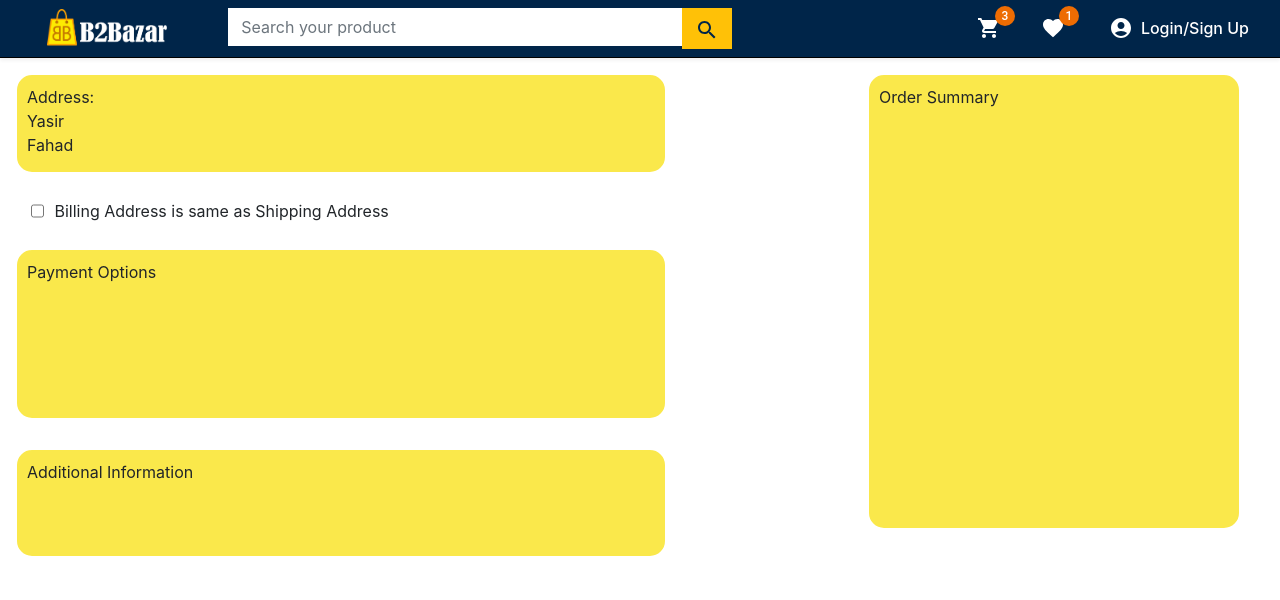
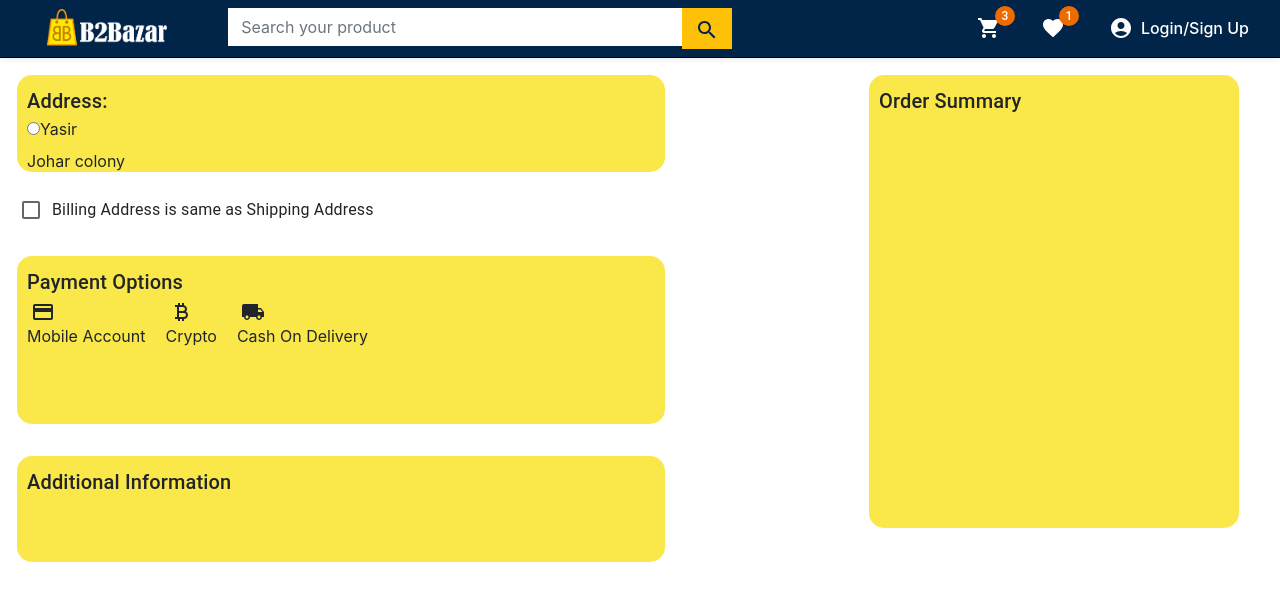
Before and after one commit to yasirsardar99/B2Bazar, a React (Create React App) app in the folder frontend/: page /add-to-cart in a window 1280 px wide. Shown: the top 600 px of the page. Built offline with nearby package versions, Linux system fonts and the light colour scheme.

Commit message:
error resolve

```diff
--- a/frontend/src/Components/OrderSummary.jsx
+++ b/frontend/src/Components/OrderSummary.jsx
@@ -1,7 +1,16 @@
 import React from "react";
-import { NavbarOfCart } from "./../Routes.js";
-import { Box } from "@mui/material";
-import "../Style/OrderSummary.css";
+import { NavbarOfCart } from "./../Routes.js"; // Assuming the path is correct
+import {
+  Box,
+  Typography,
+  Checkbox,
+  FormControlLabel,
+  Badge,
+} from "@mui/material";
+import "../Style/OrderSummary.css"; // Assuming the CSS file exists
+import PaymentIcon from "@mui/icons-material/Payment";
+import CurrencyBitcoinIcon from "@mui/icons-material/CurrencyBitcoin";
+import LocalShippingIcon from "@mui/icons-material/LocalShipping";
 
 const OrderSummary = () => {
   return (
@@ -9,43 +18,80 @@ const OrderSummary = () => {
       <div style={{ flex: 1 }}>
         {/* ADDRESS BOX */}
         <Box className="address-box">
-          <h>Address:</h>
+          <Typography variant="h6">Address:</Typography>
 
           <div>
-            <il>Yasir</il>
-          </div>
-          <div>
-            <il>Fahad</il>
+            <il>
+              <input type="radio" value="" id="yasir" name="person" />
+              <label for="yasir">Yasir</label>
+              <p>Johar colony</p>
+            </il>
+
+            {/* <il>
+              <input type="radio" value="" id="fahad" name="person" />
+              <label for="fahad">Fahad</label>
+            </il> */}
           </div>
         </Box>
 
         {/* BILLING IS SAME TEXT */}
-        <div style={{ display: "flex", flexDirection: "row" }}>
-          <div style={{ flex: 0.1 }} />
-          <input type="checkbox" />
-          <label style={{ margin: 10 }}>
-            {"Billing Address is same as Shipping Address"}
-          </label>
+        <div
+          style={{
+            display: "flex",
+            flexDirection: "row",
+            alignItems: "center",
+          }}
+        >
+          <FormControlLabel
+            control={<Checkbox />}
+            label="Billing Address is same as Shipping Address"
+            labelPlacement="end"
+            style={{ marginLeft: 10 }}
+          />
         </div>
 
         {/* PAYMENT OPTION BOX */}
         <Box className="payment-options-box">
-          <h>Payment Options</h>
+          <Typography variant="h6">Payment Options</Typography>
+
+          <div style={{ display: "flex", alignItems: "center" }}>
+            <div style={{ marginRight: "20px" }}>
+              <Badge badgeContent={0} color="warning">
+                <PaymentIcon className="mx-1" />
+              </Badge>
+              <p>Mobile Account</p>
+            </div>
+
+            <div style={{ marginRight: "20px" }}>
+              <Badge badgeContent={0} color="warning">
+                <CurrencyBitcoinIcon className="mx-1" />
+              </Badge>
+              <p>Crypto</p>
+            </div>
+
+            <div>
+              <Badge badgeContent={0} color="warning">
+                <LocalShippingIcon className="mx-1" />
+              </Badge>
+              <p>Cash On Delivery</p>
+            </div>
+          </div>
         </Box>
 
         {/* ADDITIONAL INFORMATION */}
         <Box className="Additional-Information">
-          <h>Additional Information</h>
+          <Typography variant="h6">Additional Information</Typography>
         </Box>
       </div>
 
       {/* ORDER SUMMARY */}
       <div style={{ flex: 1, marginLeft: "170px" }}>
         <Box className="Order-Summary">
-          <h>Order Summary</h>
+          <Typography variant="h6">Order Summary</Typography>
         </Box>
       </div>
     </div>
   );
 };
+
 export default OrderSummary;
--- a/frontend/src/Pages/Navbar.jsx
+++ b/frontend/src/Pages/Navbar.jsx
@@ -1,9 +1,11 @@
 import React from "react";
 import logo from "./../data/logo/white&yellow.png";
 import "./../Style/navbar.css";
+
 import SearchIcon from "@mui/icons-material/Search";
 import Badge from "@mui/material/Badge";
 import ShoppingCartIcon from "@mui/icons-material/ShoppingCart";
+
 import FavoriteIcon from "@mui/icons-material/Favorite";
 import AccountCircleIcon from "@mui/icons-material/AccountCircle";
 import { Link } from "react-router-dom";
--- /dev/null
+++ b/package.json
@@ -0,0 +1,5 @@
+{
+  "dependencies": {
+    "nodemon": "^3.1.0"
+  }
+}
```
Also changed, not shown: 1 other file (tests, documents, lock files or other folders).
